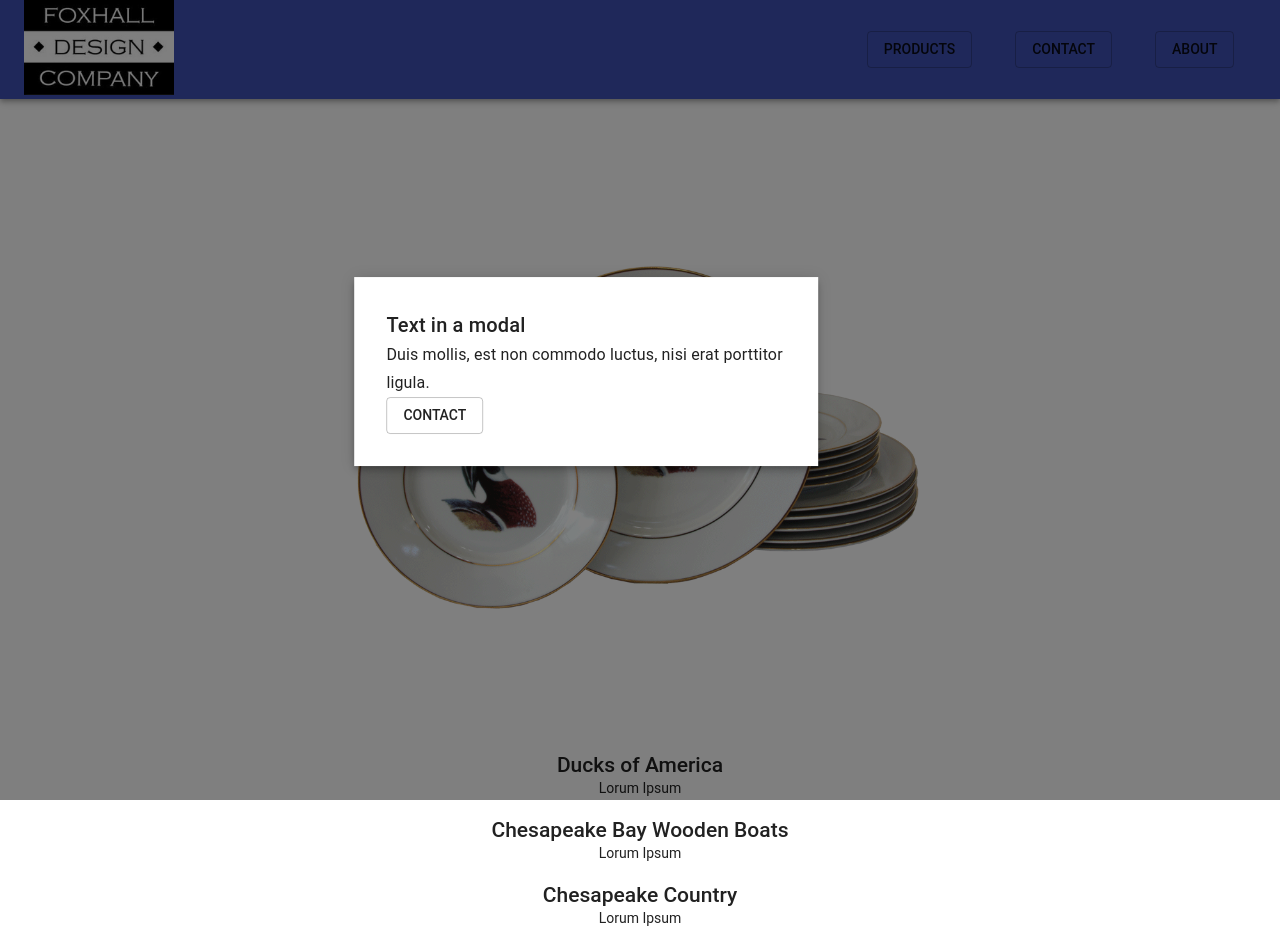
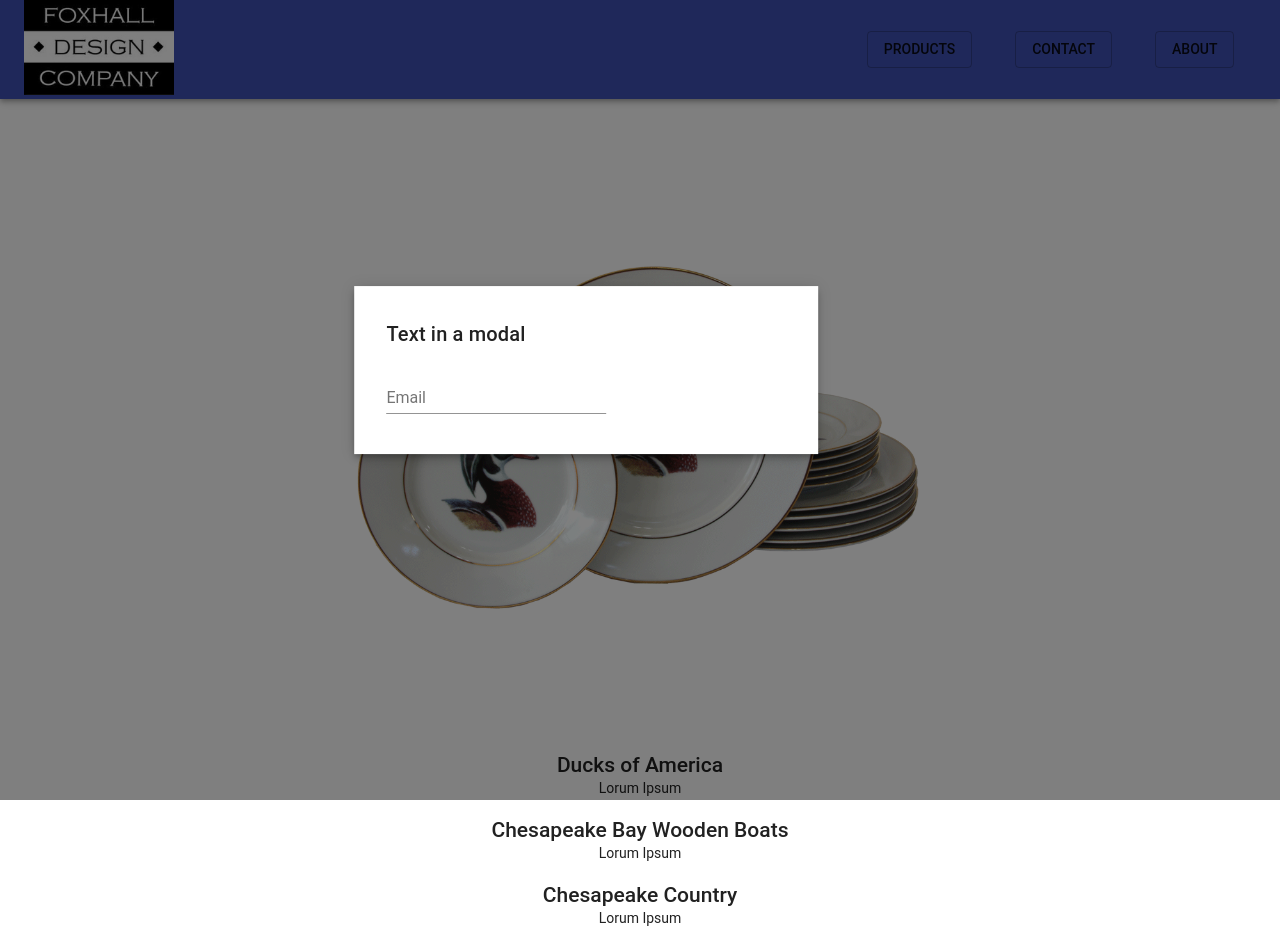
Before and after one commit to SuttonAshby/foxhallDesignCompany, a React (Create React App) app: page / in a window 1280 px wide. Both pictures are taken after a click on the button "CONTACT". Built offline with nearby package versions, Linux system fonts and the light colour scheme.

Commit message:
added email to contact form

```diff
--- a/src/ContactBtn.js
+++ b/src/ContactBtn.js
@@ -4,6 +4,7 @@ import { withStyles } from '@material-ui/core/styles';
 import Typography from '@material-ui/core/Typography';
 import Modal from '@material-ui/core/Modal';
 import Button from '@material-ui/core/Button';
+import ContactForm from './ContactForm.js'
 
 
 function rand() {
@@ -63,10 +64,7 @@ class ContactBtn extends React.Component {
               <Typography variant="h6" id="modal-title">
                 Text in a modal
               </Typography>
-              <Typography variant="subtitle1" id="simple-modal-description">
-                Duis mollis, est non commodo luctus, nisi erat porttitor ligula.
-              </Typography>
-              <ContactBtnWrapped />
+              <ContactForm />
             </div>
           </Modal>
         </div>
--- a/src/ContactForm.js
+++ b/src/ContactForm.js
@@ -1,4 +1,4 @@
-import React, { Component } from 'react';
+import React from 'react';
 import TextField from '@material-ui/core/TextField';
 
 class ContactForm extends React.Component {
@@ -14,9 +14,22 @@ class ContactForm extends React.Component {
     };
 
     render(){
+
+
+
         return (
-            <form
+            <form  noValidate autoComplete="off">
+                <TextField
+                    id="standard-with-placeholder"
+                    label="Email"
+                    placeholder="Email"
+                    // className={classes.textField}
+                    margin="normal"
+                    />
+            </form>
         )
     }
 
 }
+
+export default ContactForm;
```
